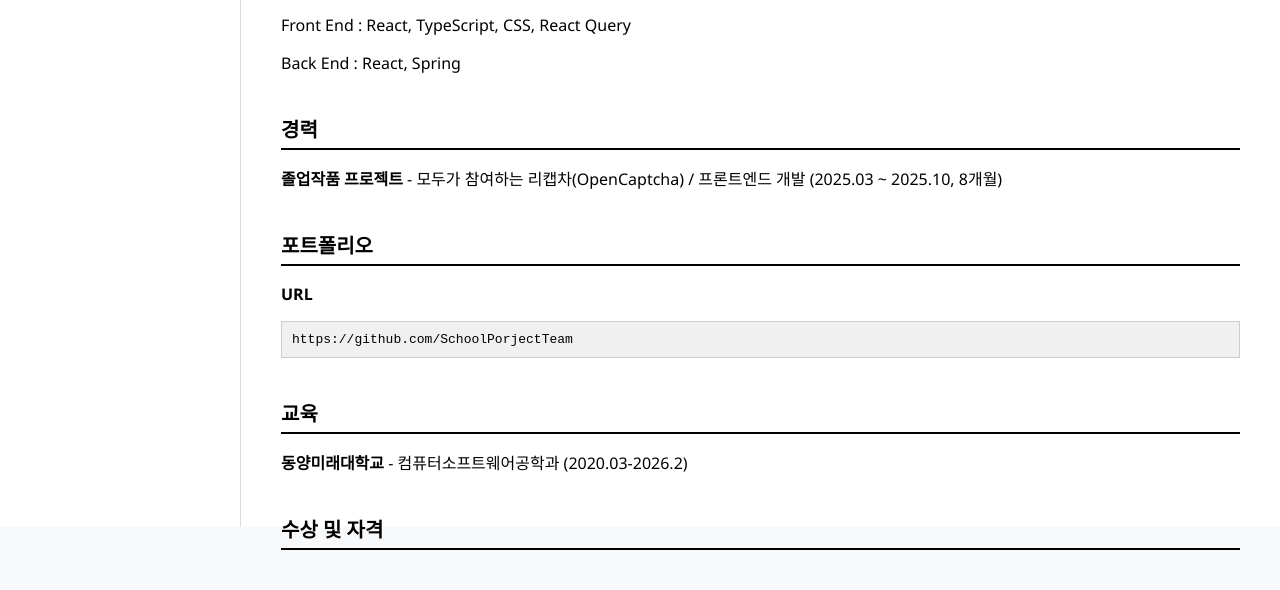
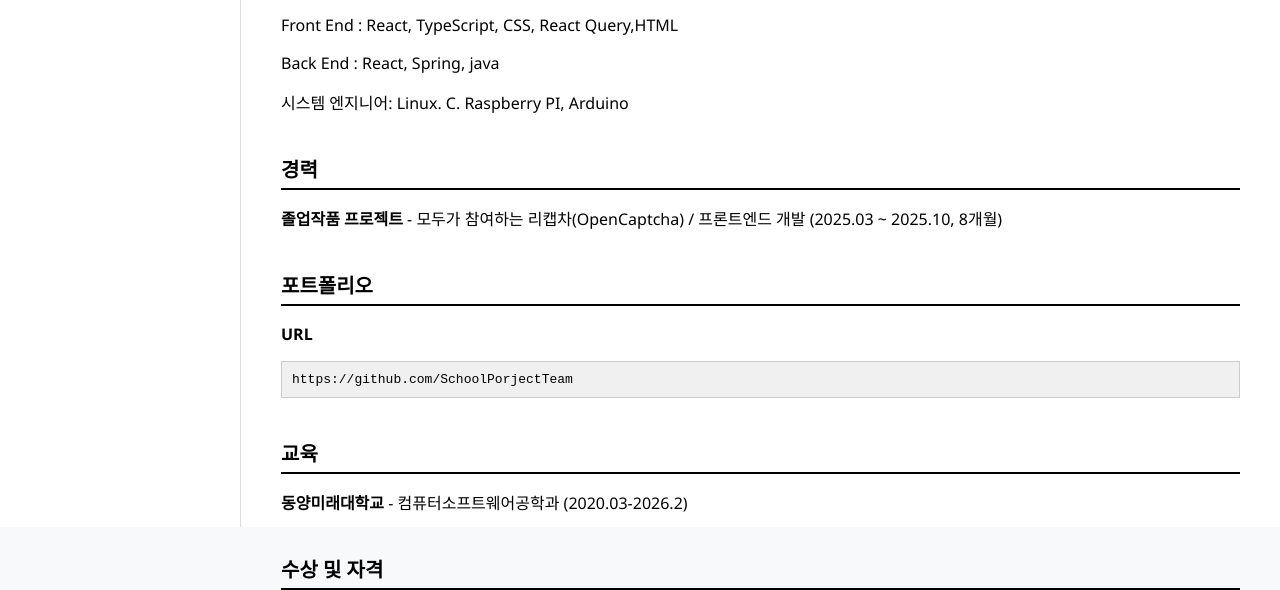
Before and after one commit to hyeong5769/hyeong5769.github.io, a plain HTML site: page index.html in a window 1280 px wide. Shown: the part 273-863 px from the top of the page. Before the commit the page ends 823 px from the top, so only its background shows below. Drawn offline with Linux system fonts and the light colour scheme.

Commit message:
Update index.html

```diff
--- a/index.html
+++ b/index.html
@@ -131,8 +131,9 @@
 
     <div class="section" id="skills">
       <h2>기술 스택</h2>
-      <p>Front End :  React, TypeScript, CSS, React Query</p>
-      <p>Back End :  React, Spring</p>
+      <p>Front End :  React, TypeScript, CSS, React Query,HTML</p>
+      <p>Back End :  React, Spring, java</p>
+      <p>시스템 엔지니어: Linux. C. Raspberry PI, Arduino</p>
     </div>
 
     <div class="section" id="career">
```
